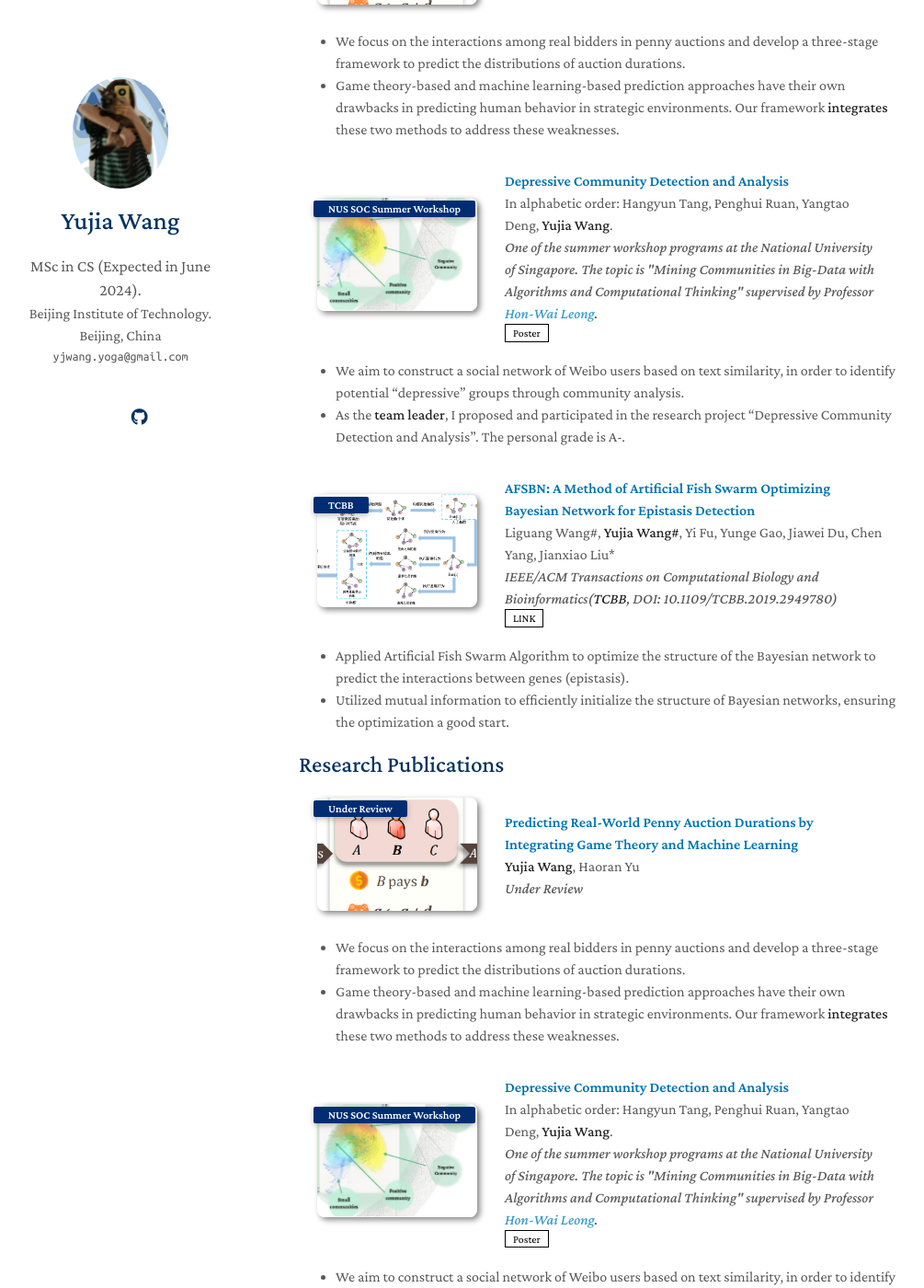
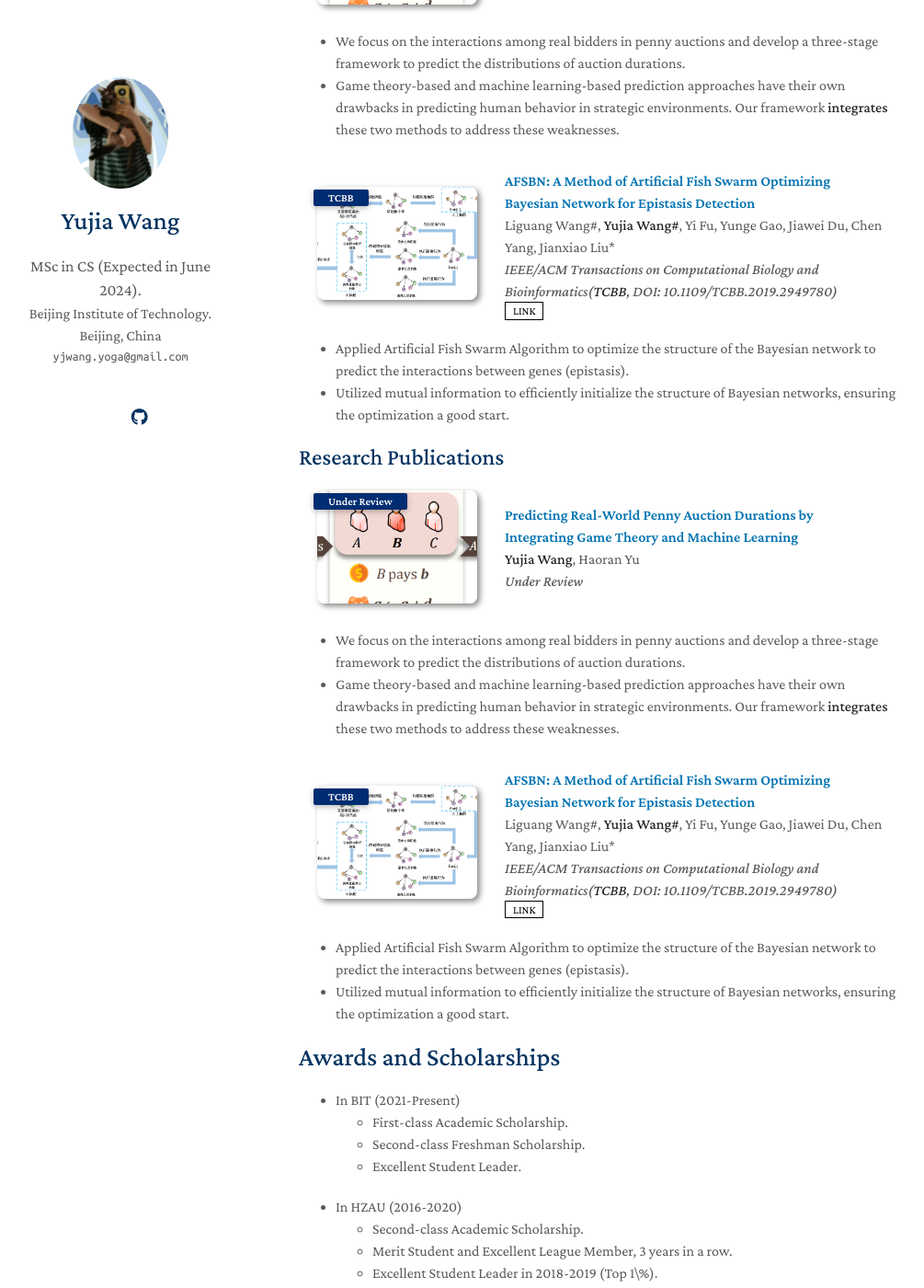
Before and after one commit to YogaWang7/YogaWang7.github.io, a Jekyll site: the page built from index.md, in a window 1280 px wide and 1400 px high, scrolled down 684 px. Shown: the whole window at 92% size, without its empty margins (145-1150 px from the left). Built offline with Jekyll 4.4.1, drawn with Linux system fonts in a browser that asks for light colours; nearby versions of some CDN libraries; comment, search, counter and statistics services are not loaded; a style sheet for code colours, icons or effects is not loaded; our own code applies the rules of GitHub Pages for plain Markdown files; some of the changed text lies outside the part shown.

Commit message:
Update publications.md

```diff
--- a/_includes/publications.md
+++ b/_includes/publications.md
@@ -31,34 +31,6 @@
 <div class="pub-row">
 
   <div class="col-sm-3 abbr" style="position: relative;padding-right: 15px;padding-left: 15px;">
-    <img src="assets/img/nussoc.png" class="teaser img-fluid z-depth-1">
-    <abbr class="badge">NUS SOC Summer Workshop</abbr>
-  </div>
-
-  <div class="col-sm-9" style="position: relative;padding-right: 15px;padding-left: 20px;">
-    <div class="title" style="color:#0073B1">Depressive Community Detection and Analysis</div>
-    <div class="author">In alphabetic order: Hangyun Tang, Penghui Ruan, Yangtao Deng, <strong>Yujia Wang</strong>. </div>
-    <div class="periodical"><em>One of the summer workshop programs at the National University of Singapore. The topic is "Mining Communities in Big-Data with Algorithms and Computational Thinking" supervised by Professor <a href="https://scholar.google.com/citations?hl=en&user=FR0F_OsAAAAJ">Hon-Wai Leong</a>.</em></div>
-    <div class="links">
-      <a href="https://sws.comp.nus.edu.sg/2019/WEFiles/Image/Gallery/cd06b6bd-7acf-42a2-a018-bb36aad4c5de/5%20-%20Wm7rCwQ-2.jpg" class="btn btn-sm z-depth-0" role="button" target="_blank" style="font-size:12px;">Poster</a>
-    </div>
-  </div>
-
-</div>
-</li>
-</ol>
-</div>
-
-  - We aim to construct a social network of Weibo users based on text similarity, in order to identify potential "depressive" groups through community analysis.
-  - As the **team leader**, I proposed and participated in the research project "Depressive Community Detection and Analysis". The personal grade is A-.
-
-<div class="publications">
-<ol class="bibliography">
-
-<li>
-<div class="pub-row">
-
-  <div class="col-sm-3 abbr" style="position: relative;padding-right: 15px;padding-left: 15px;">
     <img src="assets/img/AFSBN.png" class="teaser img-fluid z-depth-1">
     <abbr class="badge">TCBB</abbr>
   </div>
```
